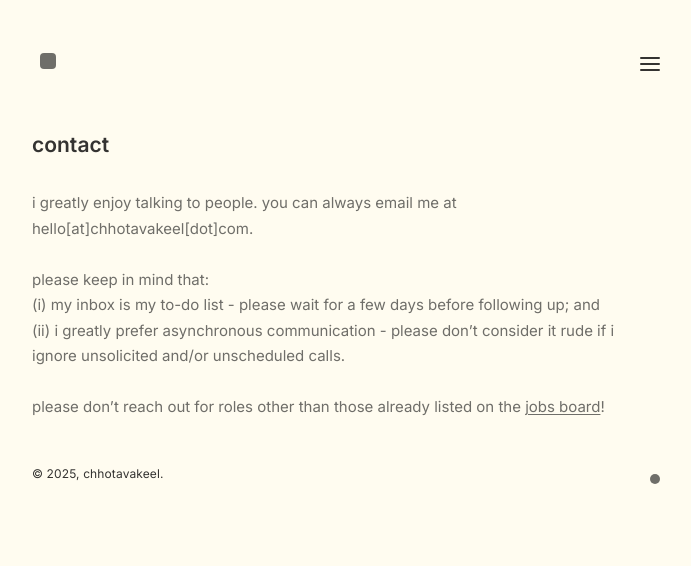
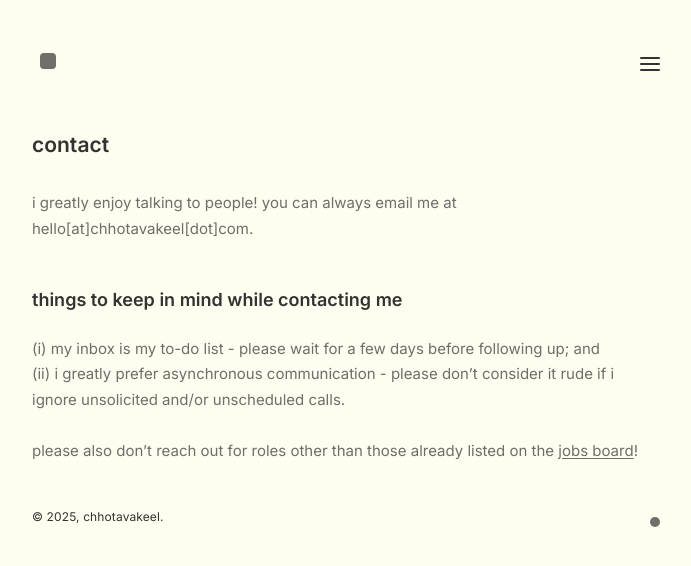
Before and after one commit to chhotavakeel/updatedsite, a Jekyll site: the page built from pages/contact.md, in a window 1280 px wide. Shown: the top 566 px of the page, without its empty margins (293-984 px from the left). Built offline with Jekyll 4.4.1, drawn with Linux system fonts in a browser that asks for light colours.

Commit message:
Update contact.md

```diff
--- a/pages/contact.md
+++ b/pages/contact.md
@@ -4,8 +4,8 @@ permalink: /contact
 content-type: static
 title: contact
 ---
-i greatly enjoy talking to people. you can always email me at hello[at]chhotavakeel[dot]com. <br><br>
-please keep in mind that:<br>
+i greatly enjoy talking to people! you can always email me at hello[at]chhotavakeel[dot]com.
+<h2>things to keep in mind while contacting me</h2>
 (i) my inbox is my to-do list - please wait for a few days before following up; and <br>
 (ii) i greatly prefer asynchronous communication - please don’t consider it rude if i ignore unsolicited and/or unscheduled calls. <br><br>
-please don’t reach out for roles other than those already listed on the <a href="jobsboard">jobs board</a>!
+please also don’t reach out for roles other than those already listed on the <a href="jobsboard">jobs board</a>!
```
